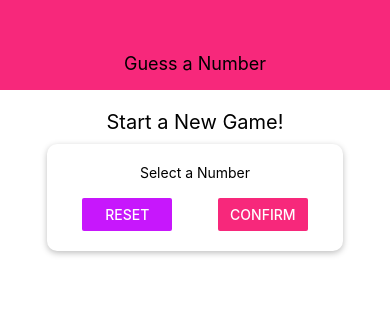
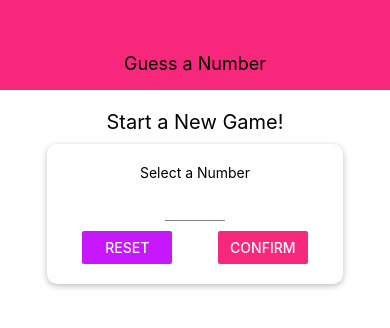
Before and after one commit to Vimbayinashe/number-guessing-game, a React Native app: screen / in a window 390 px wide. Shown: the top 328 px of the page. Built offline with nearby package versions, Linux system fonts and the light colour scheme.

Commit message:
Style Input component

```diff
--- /dev/null
+++ b/components/Input.js
@@ -0,0 +1,19 @@
+import React from 'react';
+import { TextInput, StyleSheet } from 'react-native';
+
+const Input = (props) => {
+
+    return <TextInput {...props} style={{...styles.input, ...props.style}} />
+
+};
+
+const styles = StyleSheet.create({
+   input: {
+       height: 30,
+       borderBottomColor: 'grey',
+       borderBottomWidth: 1,
+       marginVertical: 10
+   }
+});
+
+export default Input;
--- a/screens/StartScreen.js
+++ b/screens/StartScreen.js
@@ -1,6 +1,8 @@
 import React from 'react';
-import { View, Text, StyleSheet, TextInput, Button } from 'react-native';
+import { View, Text, StyleSheet, Button } from 'react-native';
+
 import Card from '../components/Card';
+import Input from '../components/Input';
 import Colors from '../constants/colors';
 
 const StartScreen = (props) => {
@@ -10,7 +12,12 @@ return(
         <Text style={styles.title}>Start a New Game!</Text>
         <Card style={styles.inputContainer}>
             <Text>Select a Number</Text>
-            <TextInput />
+            <Input style={styles.input}
+                autoCapitalize="none"
+                blurOnSubmit
+                keyboardType="number-pad"
+                maxLength={2}
+            />
             <View style={styles.buttonContainer}>
                 <View style={styles.button}>
                     <Button color={Colors.accent} title="Reset" onPress={() => {}} />
@@ -48,6 +55,10 @@ const styles = StyleSheet.create({
    button: {
        borderRadius: 50,
        width: '40%'
+   },
+   input: {
+       width: 60,
+       textAlign: 'center'
    }
 });
 
```
